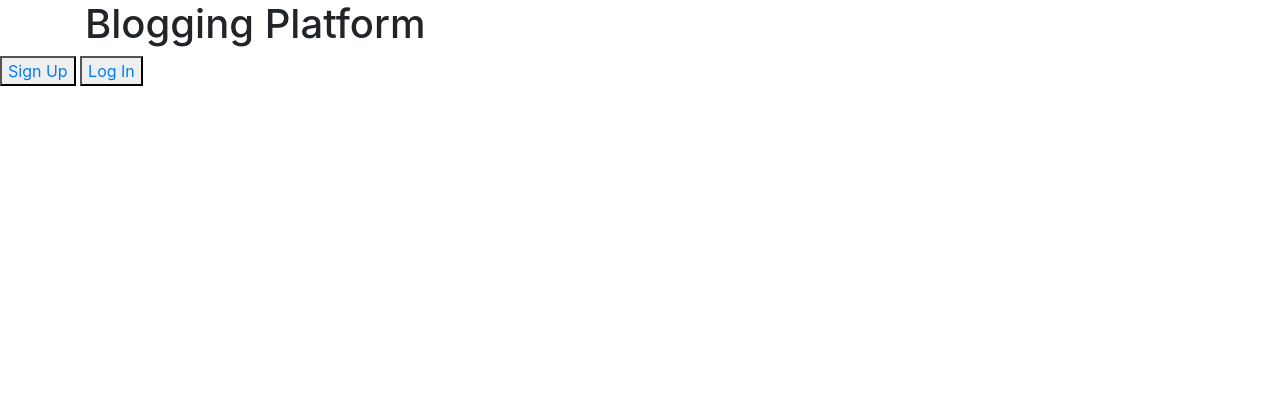
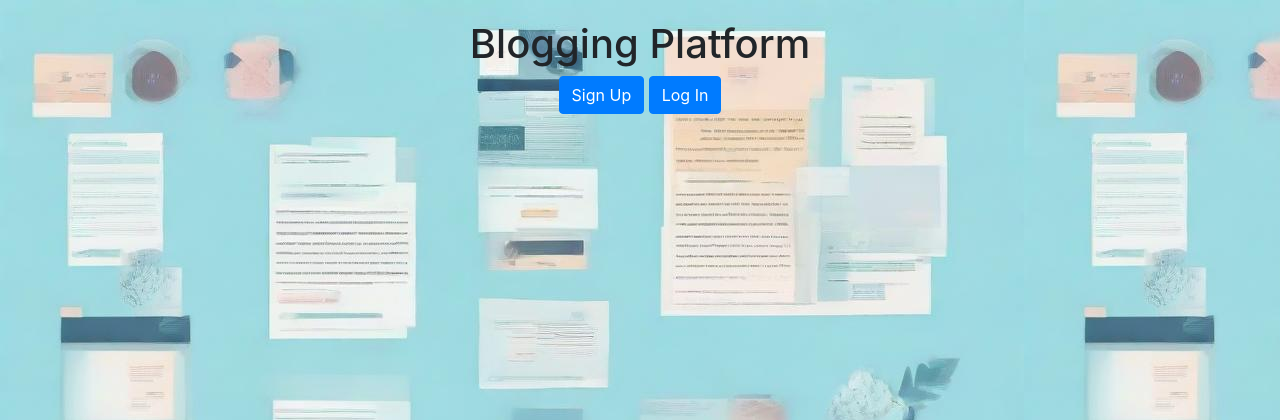
Before and after one commit to Sanviiiii/Blogging-Platform, a Django app: page / in a window 1280 px wide. Shown: the top 420 px of the page. Run offline with Django 4.2, Linux system fonts and the light colour scheme.

Commit message:
css for index page

```diff
--- a/blog_platform/static/styles.css
+++ b/blog_platform/static/styles.css
@@ -1,11 +1,9 @@
-*{
-    font-family: 'Times New Roman', Times, serif;
-}
+
 /* create post */
 
 
 .container{
-    background-image: url('bg.jpeg');
+    background-image: url('background.jpeg');
     background-repeat: no-repeat;
     background-size: cover;
     background-position: center;
--- /dev/null
+++ b/blog_platform/static/stylesindex.css
@@ -0,0 +1,53 @@
+/*style for index page*/
+
+body {
+  font-family: Arial, sans-serif;
+  background-image: url('background.jpeg');
+  padding: 20px;
+}
+
+
+h1 {
+  color: #112A46;
+  font-size: xx-large;
+  font-weight: 900;
+  text-align: center;
+  margin-bottom: 20px;
+}
+
+.alert {
+  margin-bottom: 10px;
+}
+
+
+.btn-primary a {
+  color: white;
+  text-decoration: none;
+}
+
+.btn-primary a:hover {
+  color: rgb(74, 81, 84);
+  text-decoration: none;
+}
+
+button {
+  margin: 50px;
+}
+
+
+h2 {
+  color: #007bff;
+}
+
+h3 {
+  color: #28a745;
+}
+
+button a {
+  display: block;
+  width: 100%;
+  height: 100%;
+}
+.additional{
+  background-image: url();
+}
--- a/blog_platform/templates/index.html
+++ b/blog_platform/templates/index.html
@@ -4,28 +4,38 @@
         <meta charset="utf-8">
         <meta name="viewport" content="width-device-width, initial-scale=1, shrink-to-fit=no">
         {% load static %}
+        <link rel="stylesheet" href="{% static 'stylesindex.css' %}">
         <link rel="stylesheet" href="https://cdn.jsdelivr.net/npm/bootstrap@4.0.0/dist/css/bootstrap.min.css" integrity="sha384-Gn5384xqQ1aoWXA+058RXPxPg6fy4IWvTNh0E263XmFcJlSAwiGgFAW/dAiS6JXm" crossorigin="anonymous">
         <title>Blog Platform</title>
     </head>
     <body>
-        <h1 class="container">Blogging Platform</h1>
+
+        <div class="container">
+            <h1>Blogging Platform</h1>
+
             {% for message in messages %}
             <div class="alert alert-{{ message.tags }} alert-dismissible fade show" role="alert">
                 <strong>Message: </strong>{{ message }}
             </div><br>
-        <div class="container">
             {% endfor %}
+
             {% if user.is_authenticated %}
             <h2>Hello {{ fname }}</h2>
-        <h3>You have successfully logged-In</h3>
-        <button type="submit"><a href="/signout">Sign Out</a></button>
-        <button type="submit"><a href="/create">Create Post</a></button>
+            <h3>You have successfully logged in</h3>
+            <div class="text-center">
+                <button type="submit" class="btn btn-primary"><a href="/signout">Sign Out</a></button>
+                <button type="submit" class="btn btn-primary"><a href="/create">Create Post</a></button>
+            </div>
             {% else %}
-        <button  type="submit"><a href="/signup">Sign Up</a></button>
-        <button type="submit"><a href="/signin">Log In</a></button>
+            <div class="text-center">
+                <button type="submit" class="btn btn-primary"><a href="/signup">Sign Up</a></button>
+                <button type="submit" class="btn btn-primary"><a href="/signin">Log In</a></button>
+            </div>
             {% endif %}
+            <div class="additional">
+
             </div>
-
+        </div>
 
     </body>
 </html>
```
Also changed, not shown: blog_platform/static/background.jpeg (renamed from blog_platform/static/bg.jpeg). Lines whose indentation alone changed are shown as unchanged.
